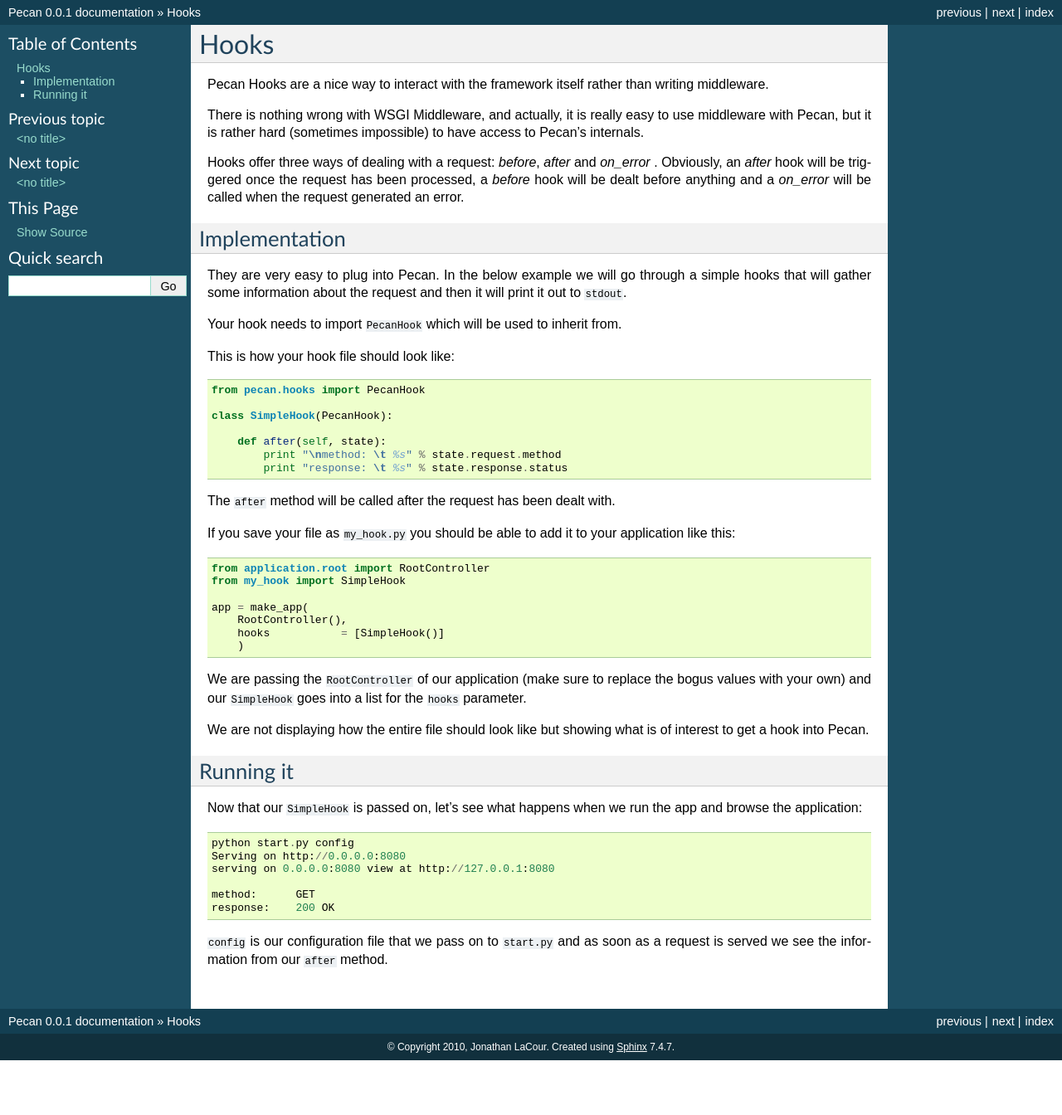
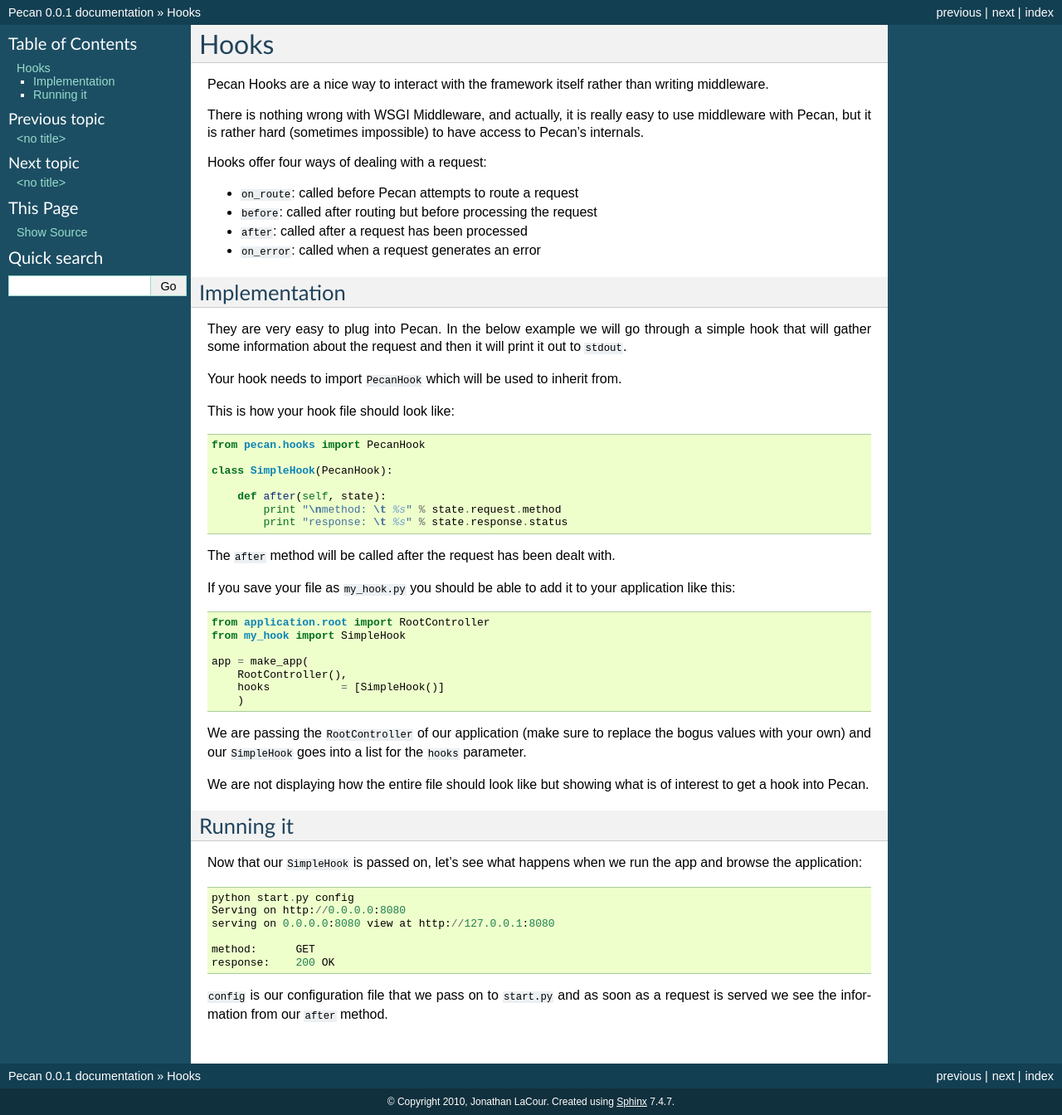
Before and after one commit to stackforge/pecan, a Sphinx documentation site: the page built from docs/0.0.1/source/hooks.rst, in a window 1280 px wide. Shown: the whole page at 83% size. Built offline with Sphinx 7.4.7, drawn with Linux system fonts in a browser that asks for light colours; pages that are not in the unit, such as notebooks, are missing from menus; before the commit the page ends 1278 px from its top, so only the background shows below that.

Commit message:
Adding an on_route hook

```diff
--- a/docs/0.0.1/source/hooks.rst
+++ b/docs/0.0.1/source/hooks.rst
@@ -9,17 +9,20 @@
 use middleware with Pecan, but it is rather hard (sometimes impossible) to have
 access to Pecan's internals.
 
-Hooks offer three ways of dealing with a request: *before*, *after* and
-*on_error* . Obviously,
-an *after* hook will be triggered once the request has been processed, a *before* hook will
-be dealt before anything and a *on_error* will be called when the request
-generated an error.
+Hooks offer four ways of dealing with a request:
 
+* ``on_route``: called before Pecan attempts to route a request
+
+* ``before``: called after routing but before processing the request
+
+* ``after``: called after a request has been processed
+
+* ``on_error``: called when a request generates an error
 
 Implementation
 --------------
 They are very easy to plug into Pecan. In the below example we will go through
-a simple hooks that will gather some information about the request and then it
+a simple hook that will gather some information about the request and then it
 will print it out to ``stdout``.
 
 Your hook needs to import ``PecanHook`` which will be used to inherit from.
```
Also changed, not shown: 3 other files.
